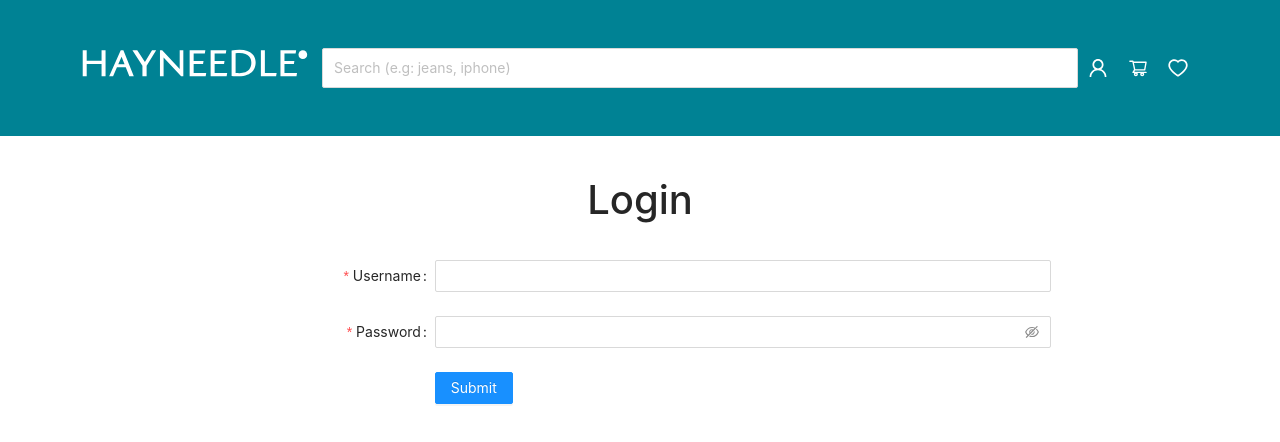
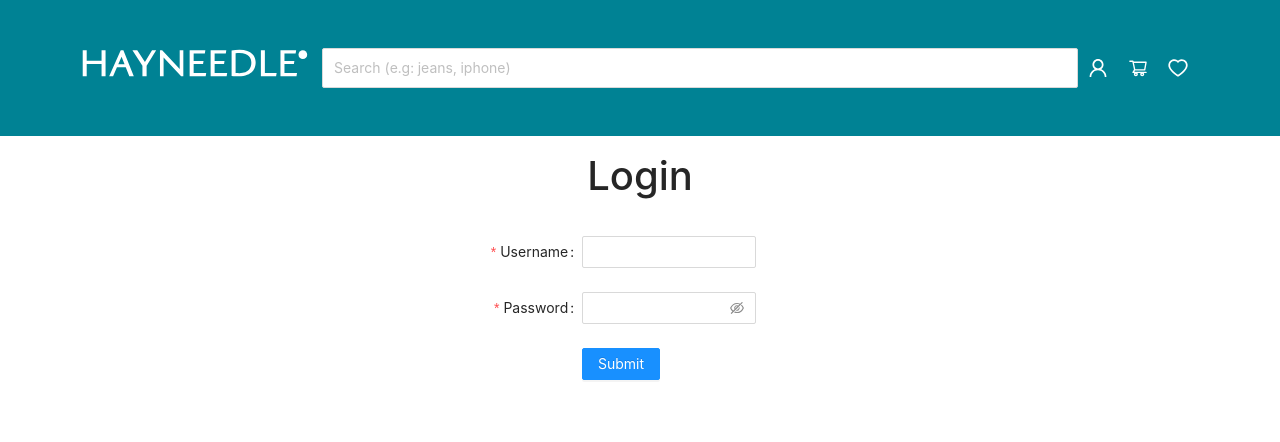
Before and after one commit to talhaahmed09/react-ecommerce-context, a React (Create React App) app: page /login in a window 1280 px wide. Shown: the top 442 px of the page. Built offline with nearby package versions, Linux system fonts and the light colour scheme.

Commit message:
feat: private routes on checkout

```diff
--- a/src/App.js
+++ b/src/App.js
@@ -1,28 +1,35 @@
-import { Route, Routes } from 'react-router-dom';
-import './App.css';
-import Navbar from './components/Navbar';
-import AuthProvider from './context/auth/AuthProvider';
-import Cart from './pages/Cart';
-import CategoryPage from './pages/CategoryPage';
-import Dashboard from './pages/Dashboard';
-import Login from './pages/Login';
-import ProductDisplay from './pages/ProductDisplay';
-import Register from './pages/Register';
-import {CartProvider} from './context/cart/CartContext.jsx'
+import { Route, Routes } from "react-router-dom";
+import "./App.css";
+import Navbar from "./components/Navbar";
+import AuthProvider from "./context/auth/AuthProvider";
+import Cart from "./pages/Cart";
+import CategoryPage from "./pages/CategoryPage";
+import Dashboard from "./pages/Dashboard";
+import Login from "./pages/Login";
+import ProductDisplay from "./pages/ProductDisplay";
+import Register from "./pages/Register";
+import { CartProvider } from "./context/cart/CartContext.jsx";
+import MissingPage from "./pages/MissingPage";
+import Checkout from "./pages/Checkout";
+import PrivateRoutes from "./components/PrivateRoutes";
 
 function App() {
-  return ( <AuthProvider>
+  return (
+    <AuthProvider>
       <CartProvider>
         <div className="wrap ">
-
-       <Navbar/>
+          <Navbar />
           <Routes>
-        <Route path='/' element={<Dashboard/>}/>
-        <Route path='login' element={<Login/>}/>
-        <Route path='register' element={<Register/>}/>
-        <Route path=':category' element={<CategoryPage/>}/>
-        <Route path='/product/:id' element={<ProductDisplay/>}/>
-        <Route path='cart' element={<Cart/>}/>
+            <Route path="/" element={<Dashboard />} />
+            <Route path="login" element={<Login />} />
+            <Route path="register" element={<Register />} />
+            <Route path=":category" element={<CategoryPage />} />
+            <Route path="/product/:id" element={<ProductDisplay />} />
+            <Route path="cart" element={<Cart />} />
+            <Route element={<PrivateRoutes />}>
+              <Route path="checkout" element={<Checkout />} />
+            </Route>
+            <Route path="*" element={<MissingPage />} />
           </Routes>
         </div>
       </CartProvider>
--- /dev/null
+++ b/src/components/PrivateRoutes.jsx
@@ -0,0 +1,14 @@
+import React from 'react'
+import { Navigate, useLocation } from 'react-router-dom';
+import { useAuth } from '../context/auth/AuthProvider';
+
+const PrivateRoutes = () => {
+    const {state} = useAuth();
+    const location = useLocation();
+
+  return (
+        state.isLoggedIn? <Navigate to="/checkout" state={{from: location}} replace/> : <Navigate to="/login" state={{from: location}} replace/>
+  )
+}
+
+export default PrivateRoutes
--- a/src/pages/Login.jsx
+++ b/src/pages/Login.jsx
@@ -26,10 +26,10 @@ const Login = () => {
   };
 
   return (
-    <div className="w-100 p-4">
-      <h1 className="p-3 text-center ">Login</h1>
-      {/* <div className="row justify-content-center">
-        <div className="col-xs-12 col-sm-12 col-md-8 col-lg-6   column col-sm-offset-0 col-md-offset-2 col-lg-offset-3"> */}
+    <div className="container  ">
+      <h1 className="p-3  text-center">Login</h1>
+
+     <div className="d-flex flex-wrap justify-content-center align-items-center">
       <Form
         name="basic"
         layout="horizontal"
@@ -72,8 +72,7 @@ const Login = () => {
           </Button>
         </Form.Item>
       </Form>
-      {/* </div>
-      </div> */}
+      </div>
     </div>
   );
 };
```
Lines whose indentation alone changed are shown as unchanged.
